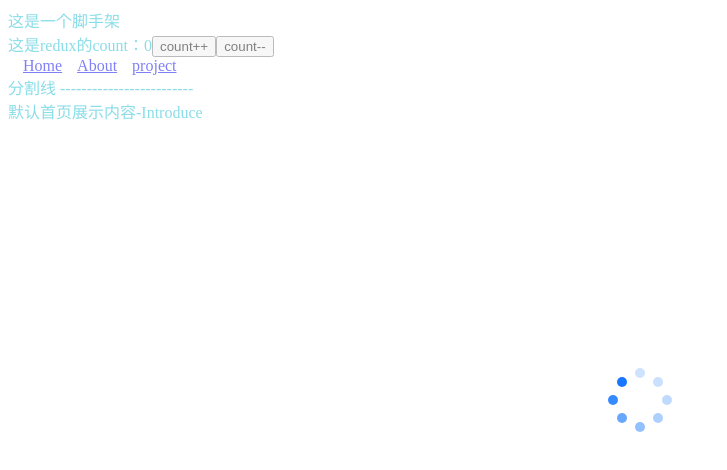
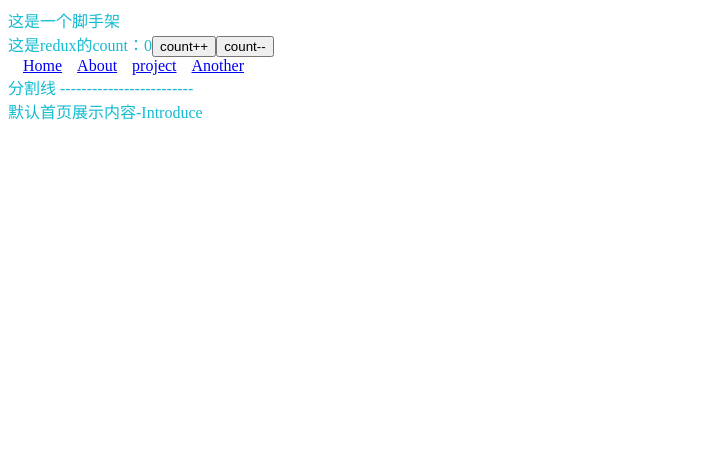
Before and after one commit to chinanoi/react-baiyi-cli, a React app: page / in a window 1280 px wide. Shown: the top 470 px of the page, without its empty margins (0-727 px from the left). Built offline with nearby package versions, Linux system fonts and the light colour scheme.

Commit message:
feat:新增嵌套路由demo

```diff
--- a/src/App.tsx
+++ b/src/App.tsx
@@ -6,6 +6,7 @@ import About from './pages/About';
 import AboutEdit from './pages/About/AboutEdit';
 import AboutAdd from './pages/About/AboutAdd';
 import Project from './pages/Project';
+import Another from './pages/Another';
 
 const router = createBrowserRouter([
     {
@@ -34,7 +35,10 @@ const router = createBrowserRouter([
             },
         ],
     },
-
+    {
+        path: 'another',
+        element: <Another />
+    }
 ]);
 
 function App() {
--- /dev/null
+++ b/src/pages/Another/Another.tsx
@@ -0,0 +1,11 @@
+import React from 'react';
+
+const About = () => {
+    return (
+        <div className="About">
+            Project
+        </div>
+    );
+};
+
+export default About;
--- /dev/null
+++ b/src/pages/Another/index.ts
@@ -0,0 +1 @@
+export { default } from './Another'
--- a/src/pages/Home/Home.tsx
+++ b/src/pages/Home/Home.tsx
@@ -5,7 +5,7 @@ const Home = () => {
     return (
         <div className="Introduce">
             默认首页展示内容-Introduce
-            <LoadingGlobal />
+            {/* <LoadingGlobal /> */}
         </div>
     );
 };
--- a/src/pages/LayOut/LayOut.tsx
+++ b/src/pages/LayOut/LayOut.tsx
@@ -22,6 +22,7 @@ const LayOut = () => {
                 <Link to="/">Home</Link>
                 <Link to="/about">About</Link>
                 <Link to="/project">project</Link>
+                <Link to="/another">Another</Link>
             </div>
             <div>
                 分割线
```
Also changed, not shown: src/pages/Another/Another.scss (added).
